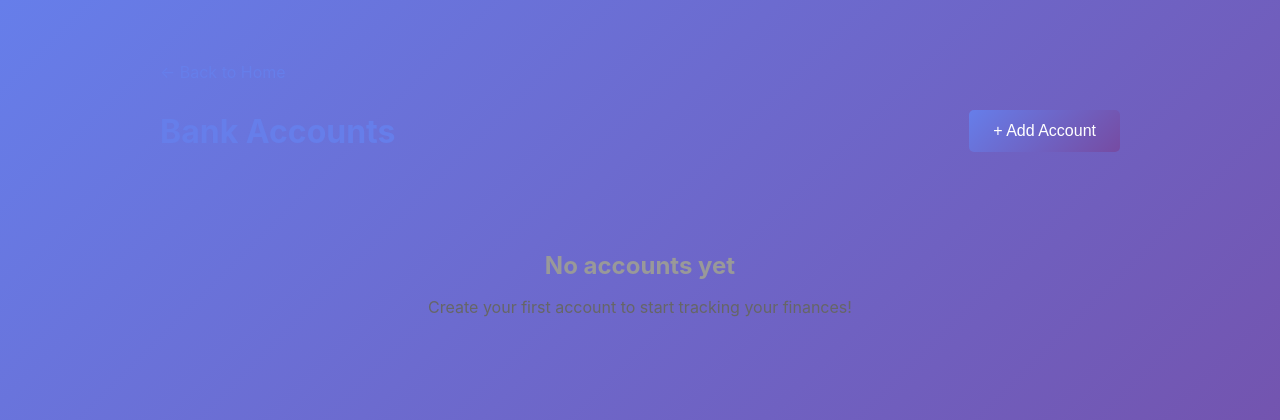
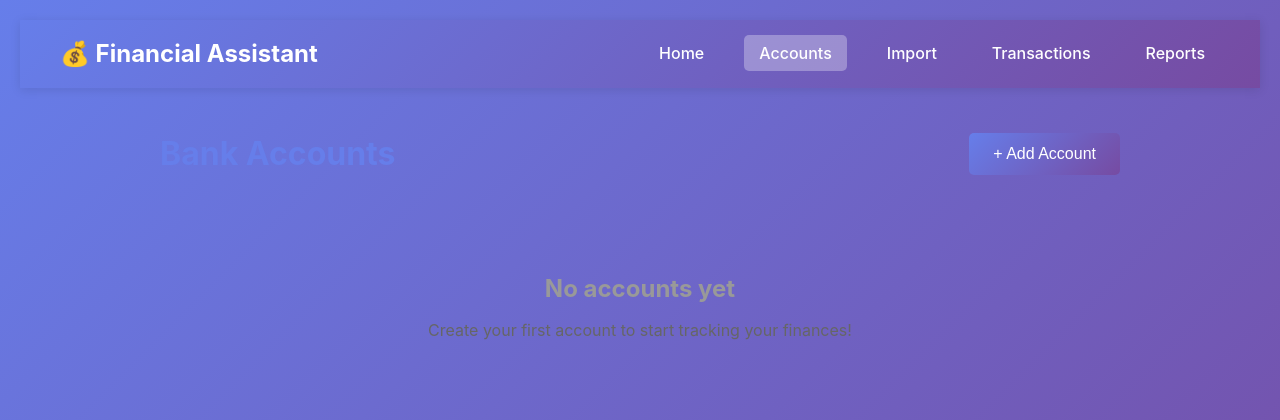
Before and after one commit to saeid-h/financial-assistant, a Flask app: page /accounts in a window 1280 px wide. Shown: the top 420 px of the page. Run offline with Flask 3, Linux system fonts and the light colour scheme; data that the repository does not hold is empty; parts of the project's set-up code (start-up, migrations or seed data) failed here and were passed over.

Commit message:
ui Add consistent navigation bar to all pages
- Created base.html template with navigation bar
- Navigation includes: Home, Accounts, Import, Transactions, Reports
- Active page highlighting
- Updated all pages to extend base template (index, accounts, 404, 500)
- Improved 404/500 error pages styling
- Now easy to navigate between all pages
- Fixes issue: no way back to main menu from accounts page

```diff
--- a/src/templates/accounts.html
+++ b/src/templates/accounts.html
@@ -1,11 +1,9 @@
-<!DOCTYPE html>
-<html lang="en">
-<head>
-    <meta charset="UTF-8">
-    <meta name="viewport" content="width=device-width, initial-scale=1.0">
-    <title>Accounts - Financial Assistant</title>
-    <link rel="stylesheet" href="{{ url_for('static', filename='css/style.css') }}">
-    <style>
+{% extends "base.html" %}
+
+{% block title %}Accounts - Financial Assistant{% endblock %}
+
+{% block extra_styles %}
+<style>
         .accounts-container {
             max-width: 1000px;
             margin: 0 auto;
@@ -211,11 +209,10 @@
             margin-bottom: 10px;
         }
     </style>
-</head>
-<body>
+{% endblock %}
+
+{% block content %}
     <div class="accounts-container">
-        <a href="/" style="color: #667eea; text-decoration: none; margin-bottom: 20px; display: inline-block;">← Back to Home</a>
-
         <div class="page-header">
             <h1>Bank Accounts</h1>
             <button class="btn btn-primary" onclick="openAddAccountModal()">+ Add Account</button>
@@ -405,5 +402,4 @@
             }
         });
     </script>
-</body>
-</html>
+{% endblock %}
--- /dev/null
+++ b/src/templates/base.html
@@ -0,0 +1,97 @@
+<!DOCTYPE html>
+<html lang="en">
+<head>
+    <meta charset="UTF-8">
+    <meta name="viewport" content="width=device-width, initial-scale=1.0">
+    <title>{% block title %}Financial Assistant{% endblock %}</title>
+    <link rel="stylesheet" href="{{ url_for('static', filename='css/style.css') }}">
+    <style>
+        /* Navigation bar styles */
+        .navbar {
+            background: linear-gradient(135deg, #667eea 0%, #764ba2 100%);
+            padding: 15px 0;
+            box-shadow: 0 2px 10px rgba(0, 0, 0, 0.1);
+        }
+
+        .navbar-container {
+            max-width: 1200px;
+            margin: 0 auto;
+            padding: 0 20px;
+            display: flex;
+            justify-content: space-between;
+            align-items: center;
+        }
+
+        .navbar-brand {
+            color: white;
+            font-size: 1.5rem;
+            font-weight: 700;
+            text-decoration: none;
+            transition: opacity 0.3s;
+        }
+
+        .navbar-brand:hover {
+            opacity: 0.9;
+        }
+
+        .navbar-menu {
+            display: flex;
+            gap: 25px;
+            list-style: none;
+            margin: 0;
+            padding: 0;
+        }
+
+        .navbar-menu li a {
+            color: white;
+            text-decoration: none;
+            font-weight: 500;
+            transition: opacity 0.3s;
+            padding: 8px 15px;
+            border-radius: 5px;
+        }
+
+        .navbar-menu li a:hover {
+            background: rgba(255, 255, 255, 0.2);
+        }
+
+        .navbar-menu li a.active {
+            background: rgba(255, 255, 255, 0.3);
+        }
+
+        @media (max-width: 768px) {
+            .navbar-container {
+                flex-direction: column;
+                gap: 15px;
+            }
+
+            .navbar-menu {
+                flex-wrap: wrap;
+                justify-content: center;
+                gap: 10px;
+            }
+        }
+    </style>
+    {% block extra_styles %}{% endblock %}
+</head>
+<body>
+    <!-- Navigation Bar -->
+    <nav class="navbar">
+        <div class="navbar-container">
+            <a href="/" class="navbar-brand">💰 Financial Assistant</a>
+            <ul class="navbar-menu">
+                <li><a href="/" {% if request.path == '/' %}class="active"{% endif %}>Home</a></li>
+                <li><a href="/accounts" {% if request.path == '/accounts' %}class="active"{% endif %}>Accounts</a></li>
+                <li><a href="/import" {% if request.path == '/import' %}class="active"{% endif %}>Import</a></li>
+                <li><a href="/transactions" {% if request.path == '/transactions' %}class="active"{% endif %}>Transactions</a></li>
+                <li><a href="/reports" {% if request.path == '/reports' %}class="active"{% endif %}>Reports</a></li>
+            </ul>
+        </div>
+    </nav>
+
+    <!-- Main Content -->
+    {% block content %}{% endblock %}
+
+    {% block extra_scripts %}{% endblock %}
+</body>
+</html>
```
Also changed, not shown: src/templates/404.html (+15 -16 lines), src/templates/500.html (+15 -16 lines), src/templates/index.html (+7 -12 lines).
